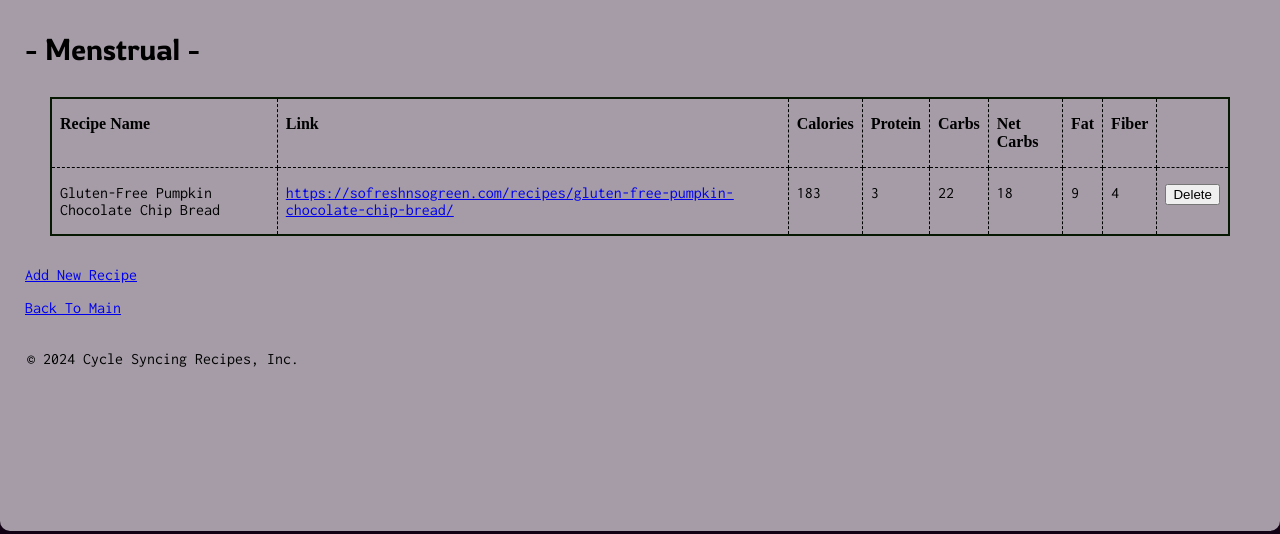
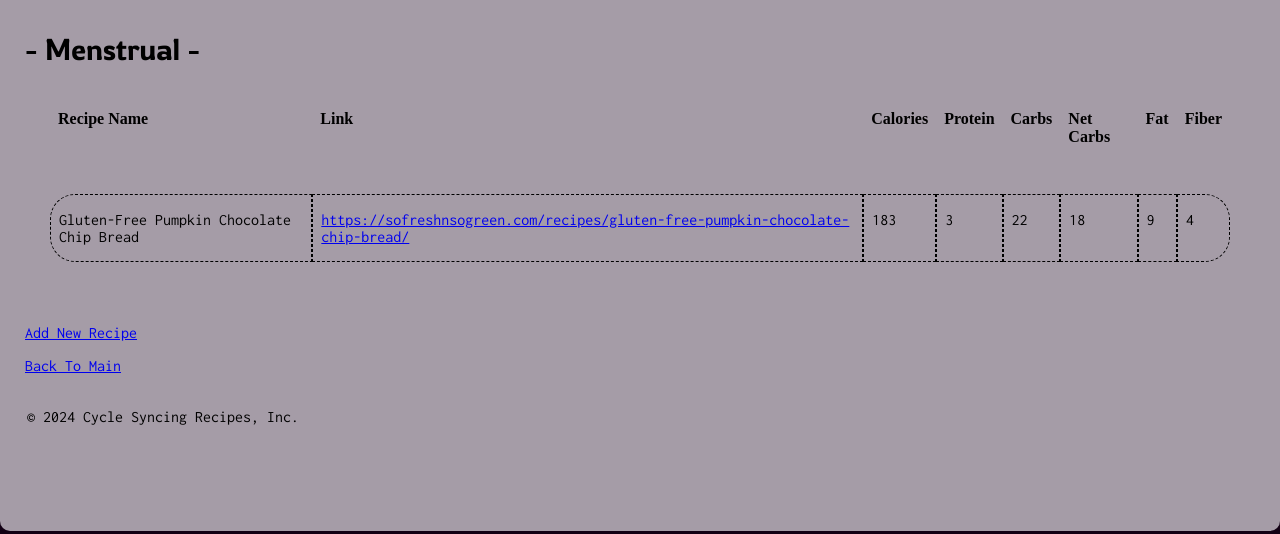
Before and after one commit to zjackson3163/Cycle-Syncing-Recipes, a PHP site: page /recipe_list.php in a window 1280 px wide. Shown: the part 55-589 px from the top of the page. Run offline with PHP 8.4, Linux system fonts and the light colour scheme; data comes from the database, SQL or seed files in the repository.

Commit message:
updating css

```diff
--- a/main.css
+++ b/main.css
@@ -119,18 +119,41 @@ ul {
 
 
   table {
-    margin: 30px 50px;
-    border: 2px solid #061802;
-    border-collapse: collapse;
-    border-radius: 5px;
+    margin: -30px 50px 30px 50px;
+    border-collapse: separate;
+    border-spacing: 0 2em;
+
     }
+
+  tr{
+    border-radius: 50px;
+  }
+
+  #table_labels{
+    border-spacing: 0;
+    margin-bottom: 0;
+  }
+
+  #edge-left{
+    border-radius: 25px 0 0 25px;
+  }
+
+  #edge-right{
+    border-radius: 0 25px 25px 0;
+  }
+
+  .labels{
+    border: 0px dashed black;
+  }
 
   td, th {
     border: 1px dashed black;
     padding: 1em .5em 1em .5em;
     vertical-align: top;
     text-align: left;
+
     }
+
 
     footer{
         padding: 2px;
@@ -179,6 +202,7 @@ ul {
     background-color: #f9f9f9;
     min-width: 160px;
     box-shadow: 0px 8px 16px 0px rgba(0,0,0,0.2);
+    border: 1px solid #27032c;
     z-index: 1;
   }
 
@@ -190,6 +214,7 @@ ul {
     text-decoration: none;
     display: block;
     text-align: center;
+    border: 1px solid #27032c;
   }
 
   /* Add a grey background color to dropdown links on hover */
--- a/recipe_list.php
+++ b/recipe_list.php
@@ -9,30 +9,30 @@
         <!-- display a table of recipes -->
         <h1 id = "phase_name">- <?php echo $phaseDB->getPhase($phase_id)->getName(); ?> -</h1>
         <table>
-            <tr>
-                <th>Recipe Name</th>
-                <th>Link</th>
-                <th class="right">Calories</th>
-                <th class="right">Protein</th>
-                <th class="right">Carbs</th>
-                <th class="right">Net Carbs</th>
-                <th class="right">Fat</th>
-                <th class="right">Fiber</th>
-                <th>&nbsp;</th>
+            <tr id = "table_labels">
+                <th class="labels">Recipe Name</th>
+                <th class="labels">Link</th>
+                <th class="right, labels">Calories</th>
+                <th class="right, labels">Protein</th>
+                <th class="right, labels">Carbs</th>
+                <th class="right, labels">Net Carbs</th>
+                <th class="right, labels">Fat</th>
+                <th class="right, labels">Fiber</th>
+                <!--<th>&nbsp;</th>!-->
             </tr>
 
             <?php foreach ($recipes as $recipe) : ?>
             <tr>
-                <td><?php echo $recipe -> getName(); ?></td>
+                <td id="edge-left"><?php echo $recipe -> getName(); ?></td>
                 <td><a target="_blank" href = "<?php echo $recipe -> getLink() ?>"><?php echo $recipe -> getLink() ?></a></td>
                 <td><?php echo $recipe -> getCalories(); ?></td>
                 <td><?php echo $recipe -> getProtein(); ?></td>
                 <td><?php echo $recipe -> getCarbs(); ?></td>
                 <td><?php echo $recipe -> getNet_Carbs(); ?></td>
                 <td><?php echo $recipe -> getFat(); ?></td>
-                <td><?php echo $recipe -> getFiber(); ?></td>
+                <td id="edge-right"><?php echo $recipe -> getFiber(); ?></td>
 
-                <td><form action="." method="post"
+                <!--<td><form action="." method="post"
                           id="delete_product_form">
                     <input type="hidden" name="action"
                            value="delete_recipe">
@@ -41,7 +41,7 @@
                     <input type="hidden" name="phase_id"
                            value="<?php echo $phaseDB->getPhase($phase_id)->getID(); ?> ?>">
                     <input type="submit" value="Delete">
-                </form></td>
+                </form></td>!-->
             </tr>
             <?php endforeach; ?>
         </table>
```
